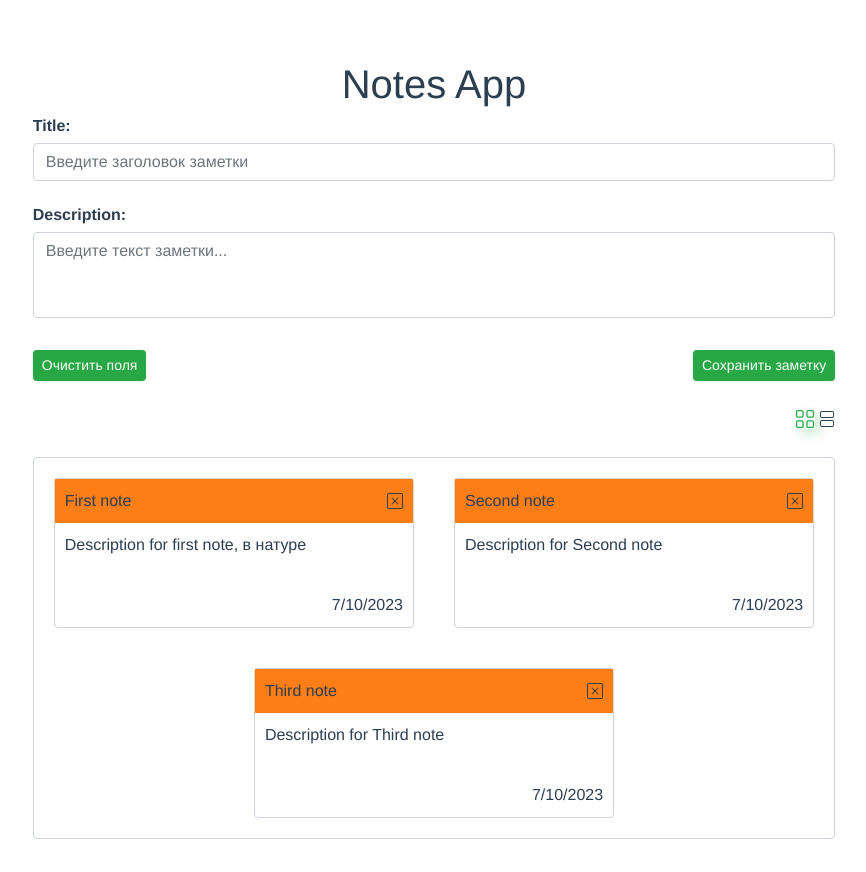
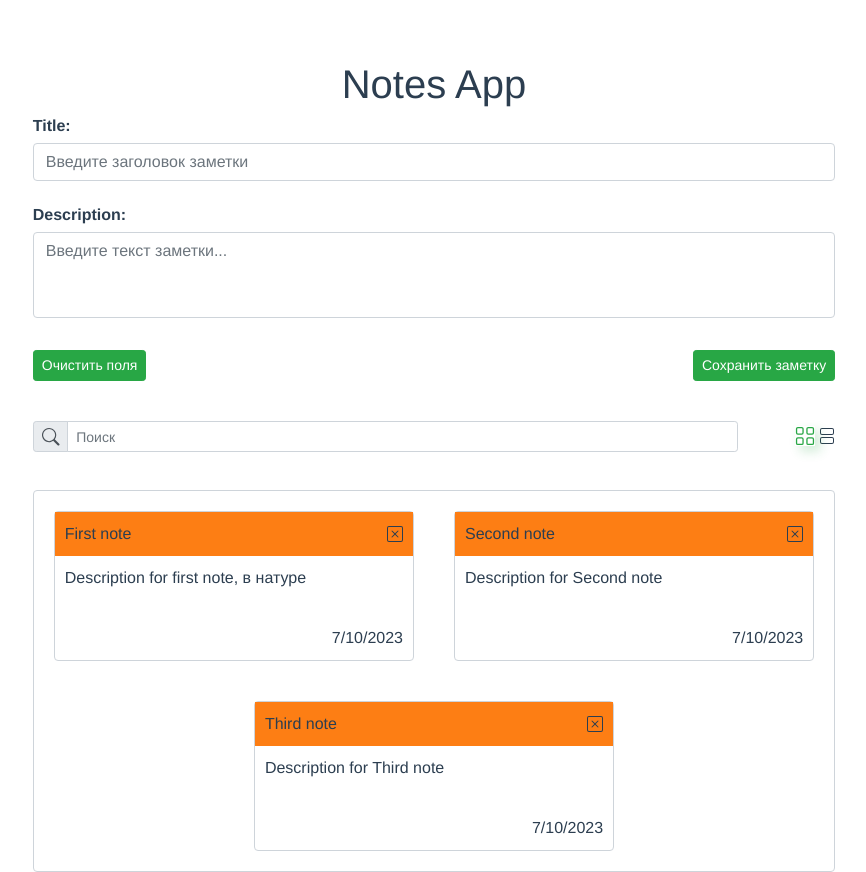
Before and after one commit to Siskinbird/vue-notes-2.0, a Vue app: page / in a window 1280 px wide. Shown: the whole page, without its empty margins (206-1072 px from the left). Before the commit the page ends 839 px from the top, so only its background shows below. Built offline with nearby package versions, Linux system fonts and the light colour scheme.

Commit message:
add: Search component

```diff
--- a/src/App.vue
+++ b/src/App.vue
@@ -7,7 +7,6 @@
 
           <Message v-if="message" :message="message" :showDismiss="showDismiss"/>
         </div>
-
 
         <div class='col-9 m0-auto'>
           <!--new note-->
@@ -21,7 +20,12 @@
 
 
           <div class='col-9 m0-auto'>
-            <div class="note-header d-flex j-end al-center mt-20">
+            <div>
+
+            </div>
+
+            <div class="note-header row-4 d-flex j-end al-center mt-20">
+              <Search :search = 'search' placeholder="Поиск"/>
               <b-icon icon="grid" class="cube mr-15 pointer" :class="{ active:grid }" @click="grid = true"></b-icon>
               <b-icon icon="view-stacked" class="horizon pointer" :class="{ active:!grid }" @click="grid = false"></b-icon>
             </div>
@@ -51,18 +55,21 @@
 import Message from '@/components/Message.vue'
 import NewNote from '@/components/NewNote.vue'
 import Notes from '@/components/Notes.vue'
+import Search from '@/components/Search.vue'
 
 
 export default {
   components: {
     Message,
     NewNote,
-    Notes
+    Notes,
+    Search
   },
   name: 'App',
   data() {
     return {
       title: 'Notes App',
+      search: '',
       message: null,
       showDismiss: false,
       grid: true,
--- a/src/components/Notes.vue
+++ b/src/components/Notes.vue
@@ -49,7 +49,7 @@ export default {
 }
 .note {
   margin: 20px auto;
-  width: 45%;
+  min-width: 45%;
   gap: 10px;
   text-align: left;
   border: 1px solid #ced4da;
@@ -61,7 +61,7 @@ export default {
     margin: 0;
   }
   &.full {
-    width: 96%
+    min-width: 96%
   }
   p {
     padding: 10px;
--- a/src/components/Search.vue
+++ b/src/components/Search.vue
@@ -1,10 +1,44 @@
-<tempalate>
-  <div>
+<template>
+<div class="search col-11">
   <b-input-group size="sm" class="mb-2">
     <b-input-group-prepend is-text>
       <b-icon icon="search"></b-icon>
     </b-input-group-prepend>
-      <b-form-input type="search" placeholder="Условия поиска"></b-form-input>
+    <b-form-input type="search" :placeholder="placeholder" v-model="search">
+      Ghbdtn
+    </b-form-input>
   </b-input-group>
 </div>
-</tempalate>
+</template>
+
+<script>
+export default {
+  props: {
+    value: {
+      type: String,
+      require: true
+    },
+    placeholder: {
+      type: String,
+      default: 'Search'
+    }
+  },
+  data() {
+    return {search: this.value}
+  },
+  watch: {
+    search(value) {
+      this.$emit('search', value)
+    }
+  }
+}
+</script>
+<style lang="scss" scoped>
+  .search {
+    margin-right: auto;
+    display: flex;
+    align-items: center;
+    margin-top: 10px;
+    margin-left: -15px;
+  }
+</style>
```
Lines whose indentation alone changed are shown as unchanged.
